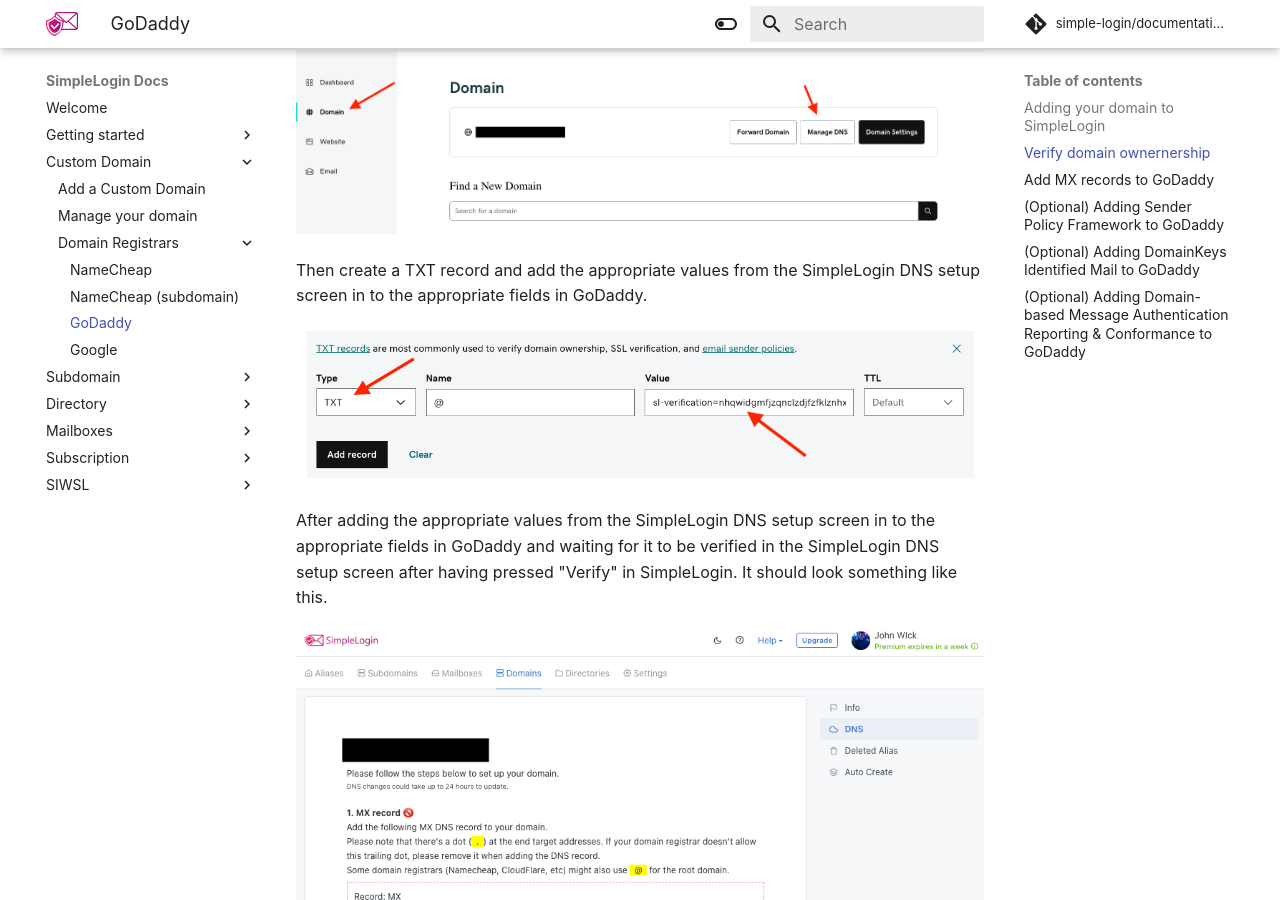
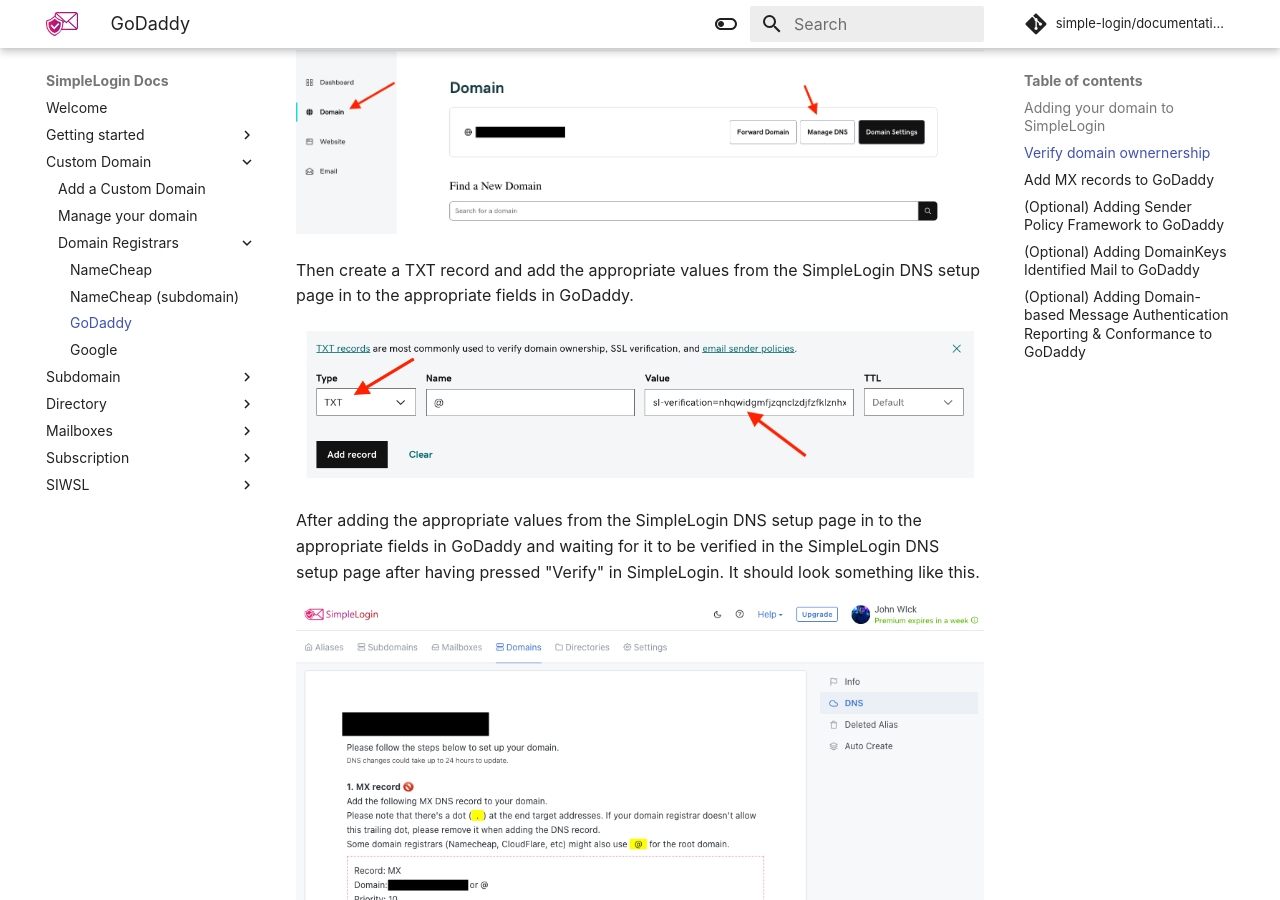
Before and after one commit to simple-login/documentation, an MkDocs documentation site: the page built from docs/custom-domain/registrars/godaddy/godaddy.md, in a window 1280 px wide and 900 px high, scrolled down 1307 px. Built offline with MkDocs 1.6.1 and Material for MkDocs 9.7.7, drawn with Linux system fonts in a browser that asks for light colours; comment, search, counter and statistics services are not loaded; some of the changed text lies outside the part shown.

Commit message:
Update godaddy.md

```diff
--- a/docs/custom-domain/registrars/godaddy/godaddy.md
+++ b/docs/custom-domain/registrars/godaddy/godaddy.md
@@ -16,11 +16,11 @@ To verify ownership of your domain, press on the "Manage DNS" button under the "
 
 ![](./manage-dns-button.png)
 
-Then create a TXT record and add the appropriate values from the SimpleLogin DNS setup screen in to the appropriate fields in GoDaddy.
+Then create a TXT record and add the appropriate values from the SimpleLogin DNS setup page in to the appropriate fields in GoDaddy.
 
 ![](./txt-record.png)
 
-After adding the appropriate values from the SimpleLogin DNS setup screen in to the appropriate fields in GoDaddy and waiting for it to be verified in the SimpleLogin DNS setup screen after having pressed "Verify" in SimpleLogin. It should look something like this.
+After adding the appropriate values from the SimpleLogin DNS setup page in to the appropriate fields in GoDaddy and waiting for it to be verified in the SimpleLogin DNS setup page after having pressed "Verify" in SimpleLogin. It should look something like this.
 
 ![](./sl-domain-verified.png)
 
@@ -44,7 +44,7 @@ Then add the following Values, Name, and Priorities to the MX records:
 
 ![](./mx-records.png)
 
-Now press on "Verify" in the SimpleLogin DNS setup screen under the "MX record" selection. And wait a bit as it can take up to several minutes (or hours) before it has propagated on the web for everyone to seen, and also don't hesitate to press on "Verify" several times to see if it has propagated yet.
+Now press on "Verify" in the SimpleLogin DNS setup page under the "MX record" selection. And wait a bit as it can take up to several minutes (or hours) before it has propagated on the web for everyone to seen, and also don't hesitate to press on "Verify" several times to see if it has propagated yet.
 
 ![](./mx-verified.png)
 
@@ -64,7 +64,7 @@ In GoDaddy, press the "ADD" button, then select the following record Type, Name,
 
 ![](./spf-record.png)
 
-Now, after having done that, go back to the SimpleLogin DNS setup screen and press on "Verify" to see if the SPF selection has been verified or not.
+Now, after having done that, go back to the SimpleLogin DNS setup page and press on "Verify" to see if the SPF selection has been verified or not.
 
 If it has, it should look something like this:
 
@@ -84,7 +84,7 @@ In GoDaddy, press the "ADD" button, then select the following record Type, Name,
 
 ![](./dkim-record.png)
 
-Now, same as before with the SPF policy, go back to the SimpleLogin DNS setup screen and press on "Verify" to see if the DKIM selection has been verified or not.
+Now, same as before with the SPF policy, go back to the SimpleLogin DNS setup page and press on "Verify" to see if the DKIM selection has been verified or not.
 
 If it has, it should look something like this:
 
@@ -104,7 +104,7 @@ And again, same as before. In GoDaddy, press the "ADD" button, then select the f
 
 ![](./dmarc-record.png)
 
-And again, same as before with the SPF and DKIM policies, go back to the SimpleLogin DNS setup screen and press on "Verify" to see if the DMARC selection has been verified or not.
+And again, same as before with the SPF and DKIM policies, go back to the SimpleLogin DNS setup page and press on "Verify" to see if the DMARC selection has been verified or not.
 
 Once again, if it has, it should look something like this:
 
```
